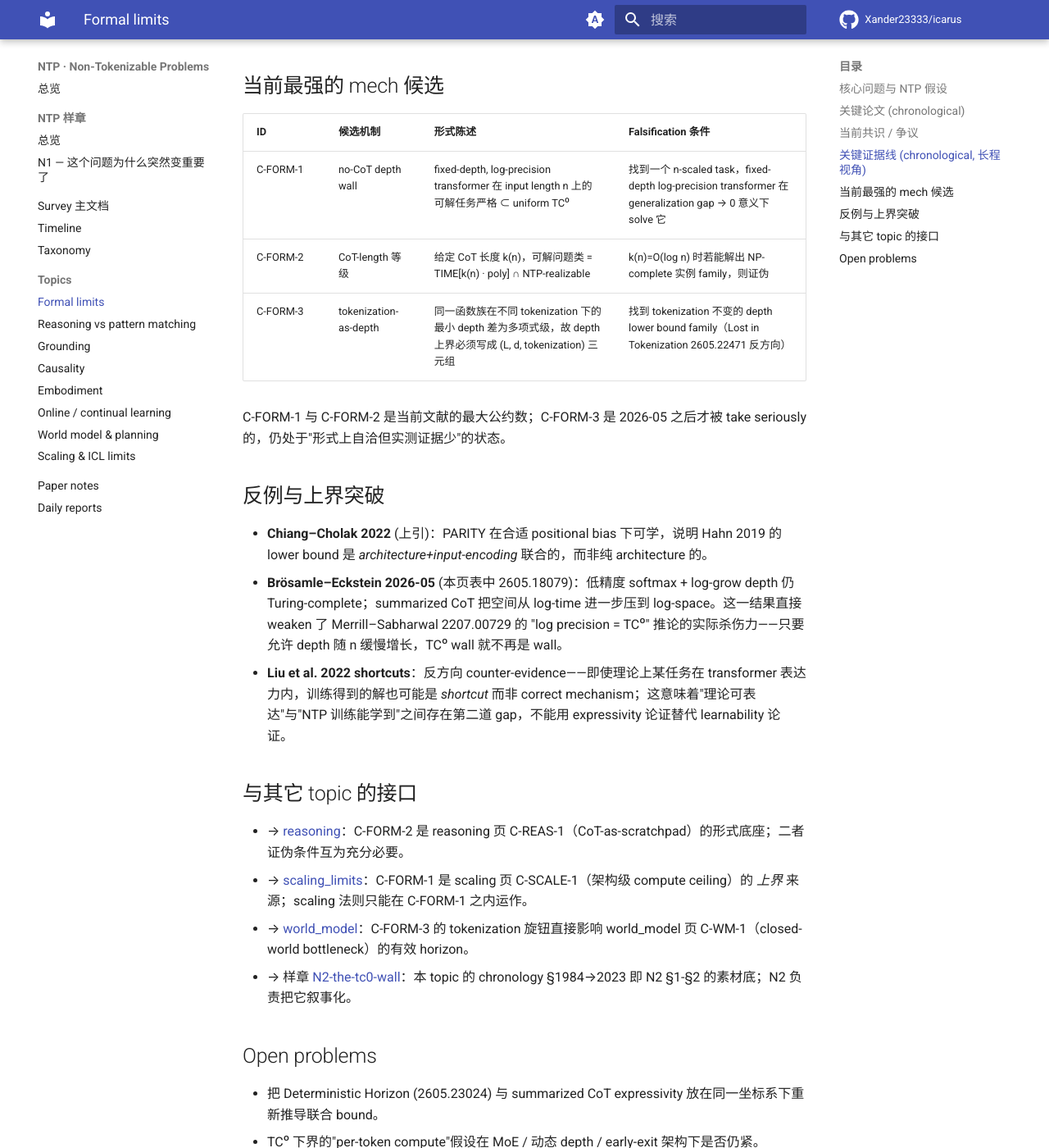
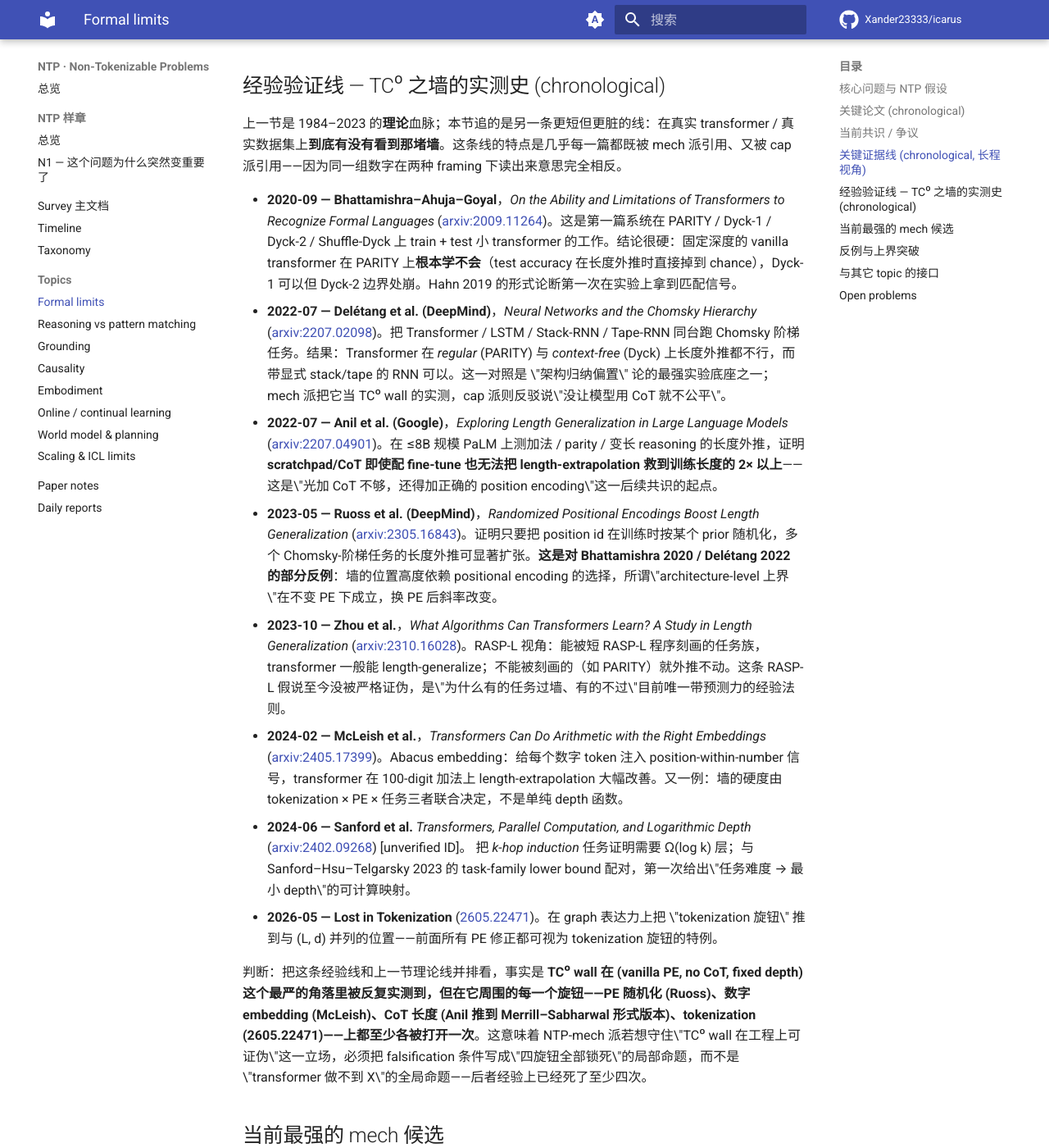
Before and after one commit to Xander23333/icarus, an MkDocs documentation site: the page built from wiki/ntp/topics/formal_limits.md, in a window 1280 px wide and 1400 px high, scrolled down 2857 px. Shown: the whole window at 82% size. Built offline with MkDocs 1.6.1 and Material for MkDocs 9.7.7, drawn with Linux system fonts in a browser that asks for light colours; comment, search, counter and statistics services are not loaded.

Commit message:
[NTP-Deepen] 2026-05-27 06:30 UTC formal_limits +empirical TC0-wall chronology

```diff
--- a/wiki/ntp/topics/formal_limits.md
+++ b/wiki/ntp/topics/formal_limits.md
@@ -40,6 +40,21 @@ NTP-mech 阵营长期依赖 TC⁰ / constant-depth circuit 上界来论证"trans
 
 判断：从 1984 到 2023 这条线最值得记住的不是"transformer 弱"，而是 **它的表达力等级强依赖 (precision, attention saturation, CoT length, positional encoding) 这四个旋钮**。任何不指明四旋钮就谈 "TC⁰ 上界" 的论断都是 under-specified——这也是 2024 之后这一支文献被批评 *cherry-picking assumptions* 的根本原因。
 
+## 经验验证线 — TC⁰ 之墙的实测史 (chronological)
+
+上一节是 1984–2023 的**理论**血脉；本节追的是另一条更短但更脏的线：在真实 transformer / 真实数据集上**到底有没有看到那堵墙**。这条线的特点是几乎每一篇都既被 mech 派引用、又被 cap 派引用——因为同一组数字在两种 framing 下读出来意思完全相反。
+
+- **2020-09 — Bhattamishra–Ahuja–Goyal**，*On the Ability and Limitations of Transformers to Recognize Formal Languages* ([arxiv:2009.11264](https://arxiv.org/abs/2009.11264))。这是第一篇系统在 PARITY / Dyck-1 / Dyck-2 / Shuffle-Dyck 上 train + test 小 transformer 的工作。结论很硬：固定深度的 vanilla transformer 在 PARITY 上**根本学不会**（test accuracy 在长度外推时直接掉到 chance），Dyck-1 可以但 Dyck-2 边界处崩。Hahn 2019 的形式论断第一次在实验上拿到匹配信号。
+- **2022-07 — Delétang et al. (DeepMind)**，*Neural Networks and the Chomsky Hierarchy* ([arxiv:2207.02098](https://arxiv.org/abs/2207.02098))。把 Transformer / LSTM / Stack-RNN / Tape-RNN 同台跑 Chomsky 阶梯任务。结果：Transformer 在 *regular* (PARITY) 与 *context-free* (Dyck) 上长度外推都不行，而带显式 stack/tape 的 RNN 可以。这一对照是 \"架构归纳偏置\" 论的最强实验底座之一；mech 派把它当 TC⁰ wall 的实测，cap 派则反驳说\"没让模型用 CoT 就不公平\"。
+- **2022-07 — Anil et al. (Google)**，*Exploring Length Generalization in Large Language Models* ([arxiv:2207.04901](https://arxiv.org/abs/2207.04901))。在 ≤8B 规模 PaLM 上测加法 / parity / 变长 reasoning 的长度外推，证明 **scratchpad/CoT 即使配 fine-tune 也无法把 length-extrapolation 救到训练长度的 2× 以上**——这是\"光加 CoT 不够，还得加正确的 position encoding\"这一后续共识的起点。
+- **2023-05 — Ruoss et al. (DeepMind)**，*Randomized Positional Encodings Boost Length Generalization* ([arxiv:2305.16843](https://arxiv.org/abs/2305.16843))。证明只要把 position id 在训练时按某个 prior 随机化，多个 Chomsky-阶梯任务的长度外推可显著扩张。**这是对 Bhattamishra 2020 / Delétang 2022 的部分反例**：墙的位置高度依赖 positional encoding 的选择，所谓\"architecture-level 上界\"在不变 PE 下成立，换 PE 后斜率改变。
+- **2023-10 — Zhou et al.**，*What Algorithms Can Transformers Learn? A Study in Length Generalization* ([arxiv:2310.16028](https://arxiv.org/abs/2310.16028))。RASP-L 视角：能被短 RASP-L 程序刻画的任务族，transformer 一般能 length-generalize；不能被刻画的（如 PARITY）就外推不动。这条 RASP-L 假说至今没被严格证伪，是\"为什么有的任务过墙、有的不过\"目前唯一带预测力的经验法则。
+- **2024-02 — McLeish et al.**，*Transformers Can Do Arithmetic with the Right Embeddings* ([arxiv:2405.17399](https://arxiv.org/abs/2405.17399))。Abacus embedding：给每个数字 token 注入 position-within-number 信号，transformer 在 100-digit 加法上 length-extrapolation 大幅改善。又一例：墙的硬度由 tokenization × PE × 任务三者联合决定，不是单纯 depth 函数。
+- **2024-06 — Sanford et al.** *Transformers, Parallel Computation, and Logarithmic Depth* ([arxiv:2402.09268](https://arxiv.org/abs/2402.09268)) [unverified ID]。 把 *k-hop induction* 任务证明需要 Ω(log k) 层；与 Sanford–Hsu–Telgarsky 2023 的 task-family lower bound 配对，第一次给出\"任务难度 → 最小 depth\"的可计算映射。
+- **2026-05 — Lost in Tokenization** ([2605.22471](../papers/paper_notes/2026-05-27-2605.22471-graph-tokenization-tradeoffs.md))。在 graph 表达力上把 \"tokenization 旋钮\" 推到与 (L, d) 并列的位置——前面所有 PE 修正都可视为 tokenization 旋钮的特例。
+
+判断：把这条经验线和上一节理论线并排看，事实是 **TC⁰ wall 在 (vanilla PE, no CoT, fixed depth) 这个最严的角落里被反复实测到，但在它周围的每一个旋钮——PE 随机化 (Ruoss)、数字 embedding (McLeish)、CoT 长度 (Anil 推到 Merrill–Sabharwal 形式版本)、tokenization (2605.22471)——上都至少各被打开一次**。这意味着 NTP-mech 派若想守住\"TC⁰ wall 在工程上可证伪\"这一立场，必须把 falsification 条件写成\"四旋钮全部锁死\"的局部命题，而不是\"transformer 做不到 X\"的全局命题——后者经验上已经死了至少四次。
+
 ## 当前最强的 mech 候选
 
 | ID | 候选机制 | 形式陈述 | Falsification 条件 |
```
Also changed, not shown: 1 other file.
